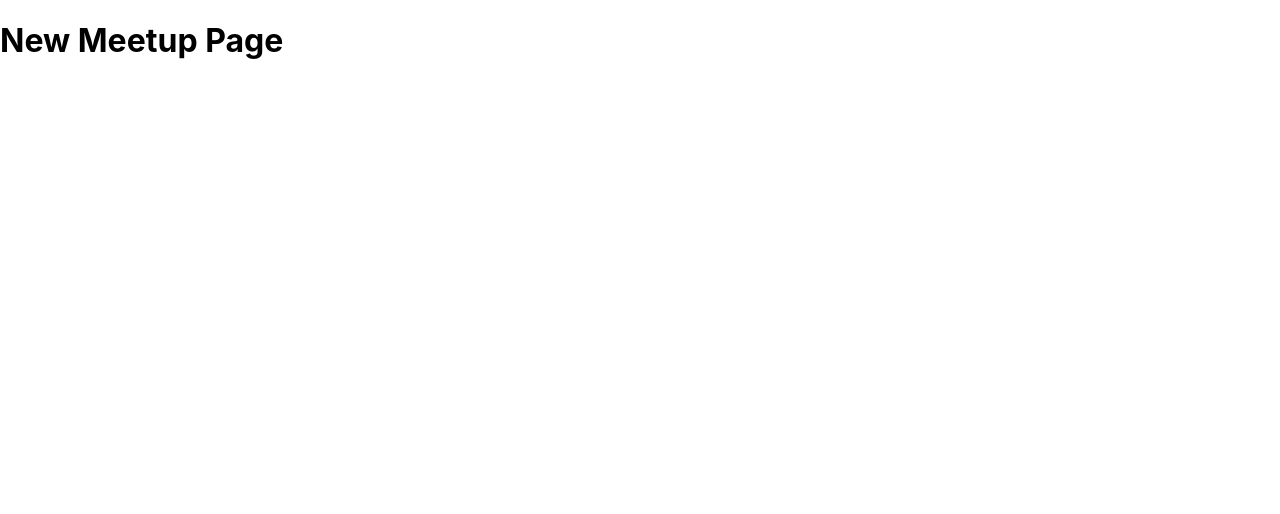
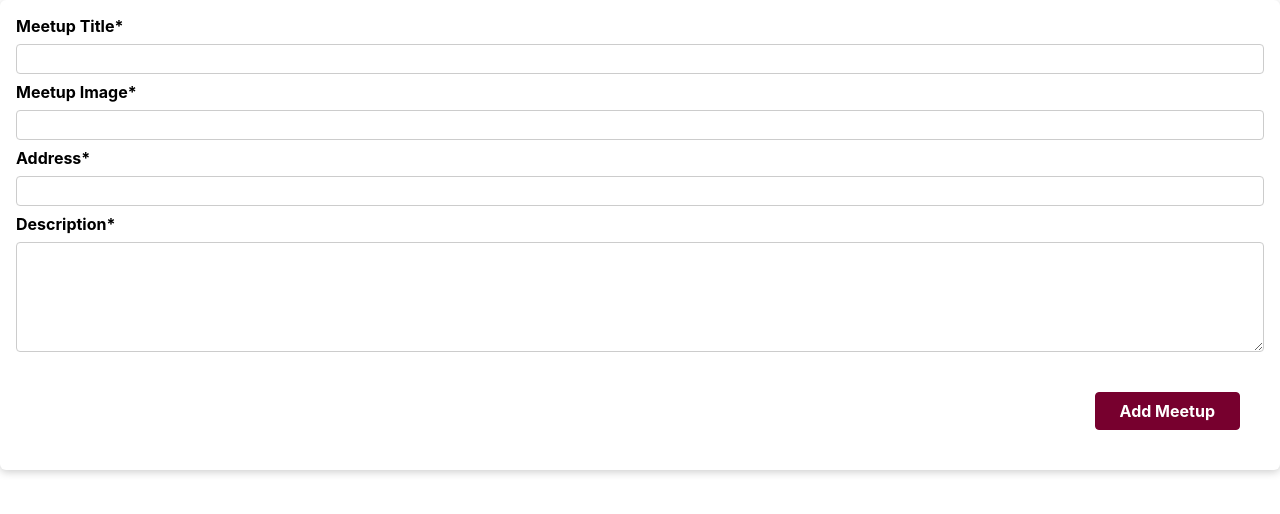
Before and after one commit to sumeet1396/Meetup-app, a Next.js app: page /new-meetup in a window 1280 px wide. Shown: the top 514 px of the page. Built offline with nearby package versions, Linux system fonts and the light colour scheme.

Commit message:
form validation added

```diff
--- a/Components/meetup/Meetup.module.css
+++ b/Components/meetup/Meetup.module.css
@@ -48,3 +48,51 @@
 .actions button:active {
 	background-color: #ffe2ed;
 }
+
+/* meetup form */
+
+.form { padding: 16px; }
+.control { margin-bottom: 8px; }
+
+.control label {
+	margin-bottom: 8px;
+  display: block;
+  font-weight: bold;
+}
+
+.control input,
+.control textarea {
+	width: 100%;
+	padding: 4px;
+	border-radius: 4px;
+  border: 1px solid #ccc;
+  display: block;
+  font: inherit;
+}
+
+.actions {
+  margin-top: 16px;
+  text-align: right;
+}
+
+.actions button {
+  padding: 8px 24px;
+  border: 1px solid #77002e;
+  border-radius: 4px;
+  font: inherit;
+  cursor: pointer;
+  background-color: #77002e;
+  color: white;
+  font-weight: bold;
+}
+
+.actions button:hover,
+.actions button:active {
+  background-color: #a50e48;
+  border-color: #a50e48;
+}
+
+.control p {
+	color: red;
+	font-size: 12px;
+}
--- /dev/null
+++ b/Components/meetup/NewMeetupForm.js
@@ -0,0 +1,63 @@
+import useForm from '../../hook/use-form';
+import Card from '../Ui/Card';
+import classes from './Meetup.module.css';
+
+const NewMeetupForm = (props) => {
+  const { handleChange, handleSubmit, values, errors } = useForm( props.onAddMeetup );
+
+  return (
+    <Card>
+      <form className={classes.form} onSubmit={handleSubmit}>
+        <div className={classes.control}>
+          <label htmlFor='title'>Meetup Title*</label>
+          <input
+            type='text'
+            id='title'
+            name='title'
+            value={values.title}
+            onChange={handleChange}
+          />
+          {errors.title && <p className={classes.error}>{errors.title}</p>}
+        </div>
+        <div className={classes.control}>
+          <label htmlFor='image'>Meetup Image*</label>
+          <input
+            type='text'
+            id='image'
+            name='image'
+            value={values.image}
+            onChange={handleChange}
+          />
+          {errors.image && <p className={classes.error}>{errors.image}</p>}
+        </div>
+        <div className={classes.control}>
+          <label htmlFor='address'>Address*</label>
+          <input
+            type='text'
+            id='address'
+            name='address'
+            value={values.address}
+            onChange={handleChange}
+          />
+          {errors.address && <p className={classes.error}>{errors.address}</p>}
+        </div>
+        <div className={classes.control}>
+          <label htmlFor='description'>Description*</label>
+          <textarea
+            id='description'
+            name='description'
+            rows='5'
+            value={values.description}
+            onChange={handleChange}
+          ></textarea>
+          {errors.description && <p className={classes.error}>{errors.description}</p>}
+        </div>
+        <div className={classes.actions}>
+          <button>Add Meetup</button>
+        </div>
+      </form>
+    </Card>
+  );
+}
+
+export default NewMeetupForm;
--- /dev/null
+++ b/hook/use-form.js
@@ -0,0 +1,68 @@
+import { useRef, useState, useEffect } from 'react';
+
+const validate = (values) => {
+    let errors = {};
+
+    if (!values.title.trim()) {
+      errors.title = 'Please add a title';
+    }
+
+    if (!values.image) {
+      errors.image = 'Image URL required';
+    } else if (!/(https?:\/\/.*\.(?:png|jpg))/.test(values.image)) {
+      errors.image = 'Image URL is invalid';
+    }
+
+    if (!values.address) {
+      errors.address = 'Address is required';
+    } else if (values.address.length < 6) {
+      errors.address = 'Please add a valid address';
+    }
+
+    if (!values.description) {
+      errors.description = 'Description is required';
+    } else if (values.description.length < 15) {
+      errors.description = 'Description needs to be 6 characters or more';
+    }
+
+    return errors;
+
+}
+
+
+const useForm = (callback) => {
+    const [values, setValues] = useState({
+			title: '',
+			image: '',
+			address: '',
+			description: ''
+    });
+
+    const [errors, setErrors] = useState({});
+    const [isSubmitting, setIsSubmitting] = useState(false);
+
+    const handleChange = e => {
+			const { name, value } = e.target;
+			setValues({
+				...values,
+				[name]: value
+			});
+    };
+
+    const handleSubmit = e => {
+			e.preventDefault();
+
+			setErrors(validate(values));
+			setIsSubmitting(true);
+    };
+
+    useEffect(() => {
+			if (Object.keys(errors).length === 0 && isSubmitting) {
+				callback(values);
+			}
+    }, [errors]);
+
+    return { handleChange, handleSubmit, values, errors };
+}
+
+export default useForm;
--- a/pages/new-meetup/index.js
+++ b/pages/new-meetup/index.js
@@ -1,5 +1,12 @@
-export default function newMeetup() {
-    return (
-      <h1>New Meetup Page</h1>
-    )
+import NewMeetupForm from '../../Components/meetup/NewMeetupForm';
+
+function NewMeetupPage() {
+
+  function addMeetupHandler(enteredMeetupData) {
+    console.log(enteredMeetupData);
   }
+
+  return <NewMeetupForm onAddMeetup={addMeetupHandler} />
+}
+
+export default NewMeetupPage;
```
